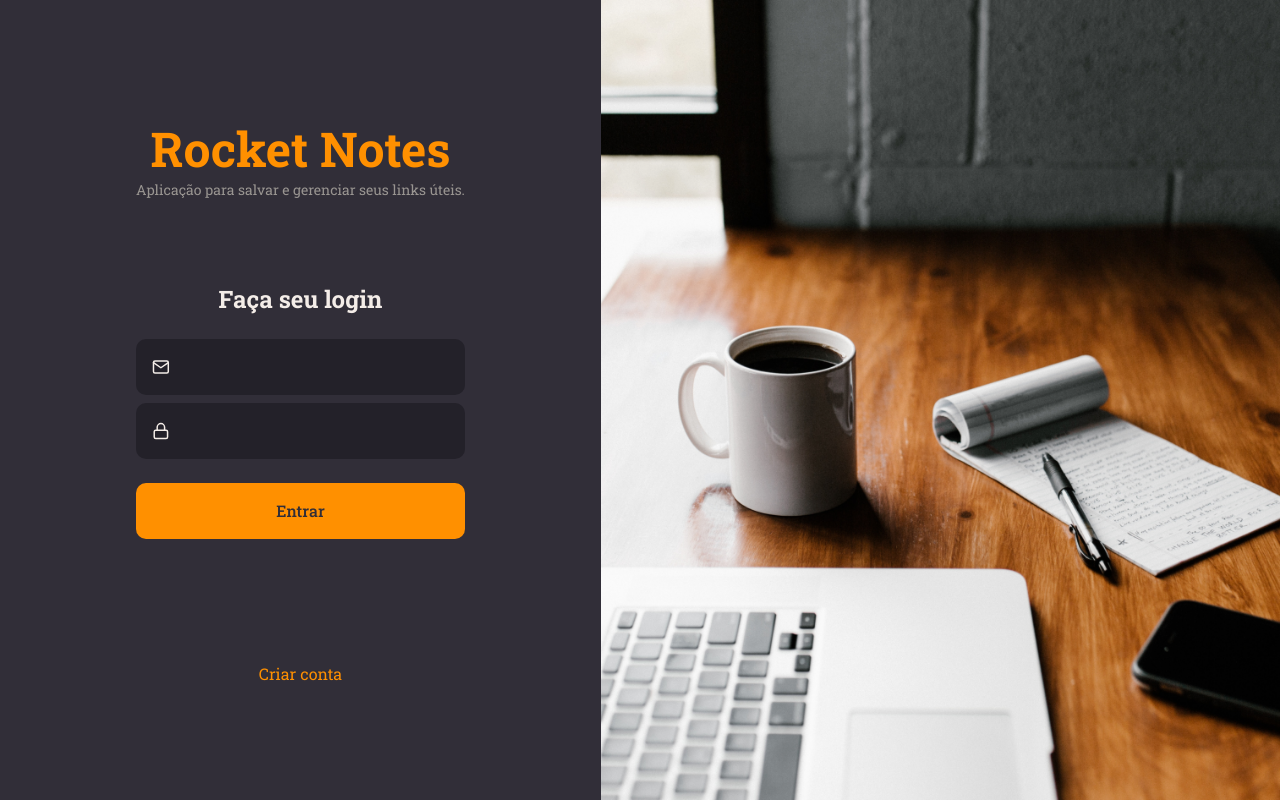
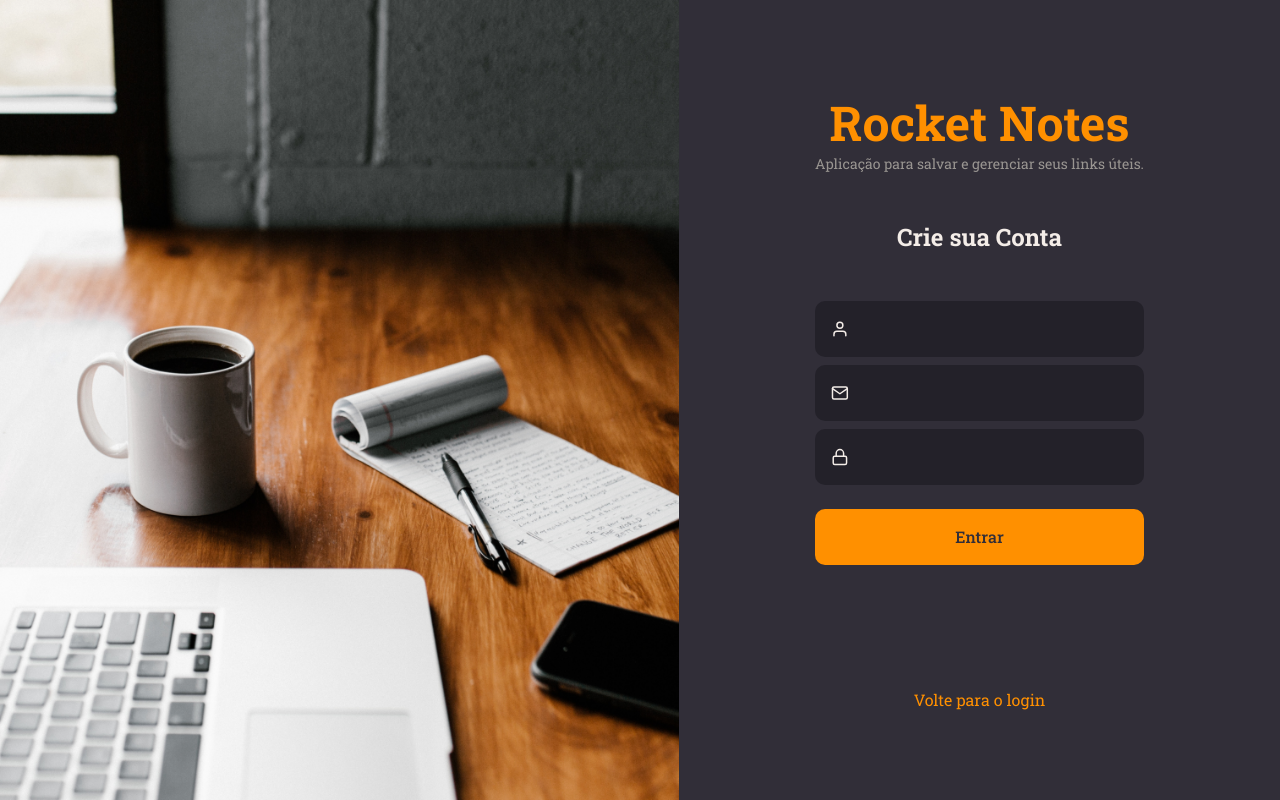
Before and after one commit to Riquecelo/rocketnotes, a React (Vite) app: page / in a window 1280 px wide. Built offline with nearby package versions, Linux system fonts and the light colour scheme.

Commit message:
reaproveitando SignIn para fazer SignUp

```diff
--- a/src/main.jsx
+++ b/src/main.jsx
@@ -4,13 +4,13 @@
 import GlobalStyles from './styles/global'
 import theme from './styles/theme'
 
-import { SignIn } from'./pages/SignIn'
+import { SignUp } from'./pages/SignUp'
 
 ReactDOM.createRoot(document.getElementById('root')).render(
   <React.StrictMode>
     <ThemeProvider theme={theme}>
       <GlobalStyles/>
-      <SignIn />
+      <SignUp />
     </ThemeProvider>
   </React.StrictMode>,
 )
--- /dev/null
+++ b/src/pages/SignUp/index.jsx
@@ -0,0 +1,44 @@
+import { Container, Form, Background } from './styles';
+import { FiUser, FiMail, FiLock } from 'react-icons/fi';
+import { Input } from '../../components/Input';
+import { Button } from '../../components/Button';
+
+export function SignUp(){
+    return(
+        <Container>
+            <Background />
+            <Form>
+                <h1>Rocket Notes</h1>
+                <p>Aplicação para salvar e gerenciar seus links úteis.</p>
+
+                <h2>Crie sua Conta</h2>
+
+                <Input
+                    placerolder="Nome"
+                    type="text"
+                    icon={FiUser}
+                />
+
+                <Input
+                    placerolder="Email"
+                    type="text"
+                    icon={FiMail}
+                />
+
+                <Input
+                    placerolder="Senha"
+                    type="password"
+                    icon={FiLock}
+                />
+
+                <Button title="Entrar" />
+
+            <a href="#">
+                Volte para o login
+            </a>
+
+            </Form>
+
+        </Container>
+    )
+}
--- /dev/null
+++ b/src/pages/SignUp/styles.js
@@ -0,0 +1,51 @@
+import styled from "styled-components";
+import backgroundImg from '../../assets/background.png'
+
+export const Container = styled.div`
+
+    height: 100vh;
+
+    display: flex;
+    align-items: stretch;
+
+`;
+
+export const Form = styled.form`
+
+    padding: 0 136px;
+
+    display: flex;
+    flex-direction: column;
+    justify-content:  center;
+    align-items: center;
+
+    text-align: center;
+
+    > h1{
+        font-size: 48px;
+        color:  ${({theme}) => theme.COLORS.ORANGE};
+    }
+
+    > h2{
+        font-size: 24px;
+        margin: 48px 0;
+    }
+
+    > p{
+        font-size: 14px;
+        color: ${({theme}) => theme.COLORS.GRAY_100};
+    }
+
+    > a{
+        margin-top: 124px;
+        color:  ${({theme}) => theme.COLORS.ORANGE};
+    }
+`;
+
+export const Background  = styled.div`
+
+    flex: 1;
+    background: url(${backgroundImg}) no-repeat center center;
+    background-size: cover;
+
+`;
```
